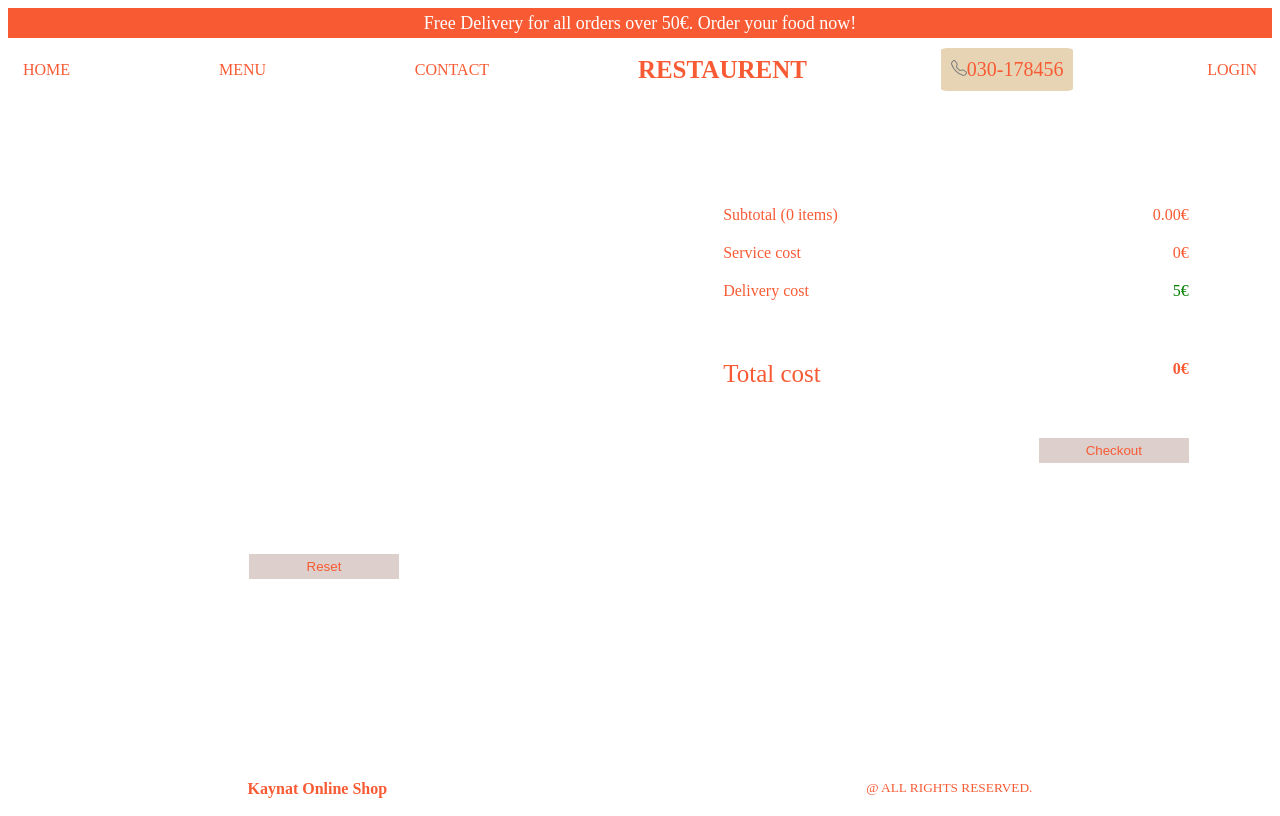
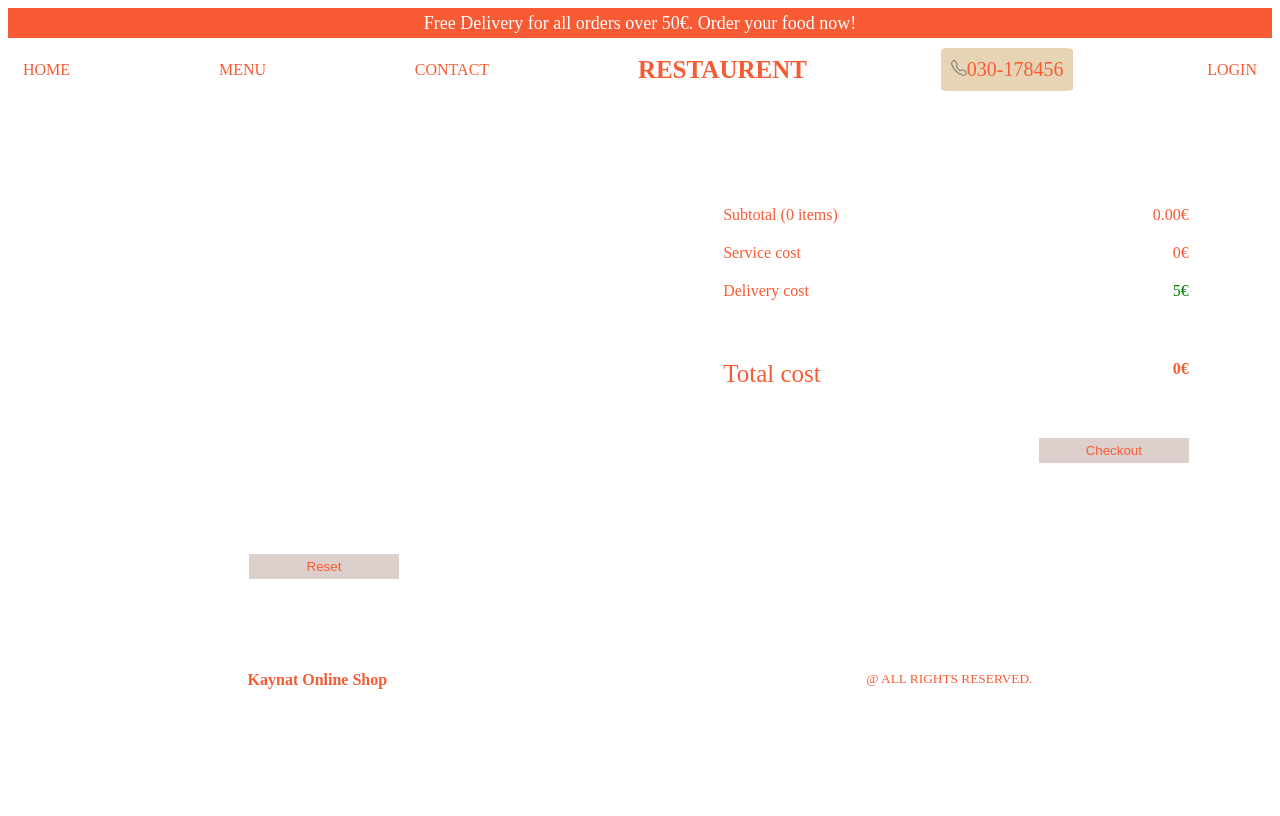
Before and after one commit to sabrinabu/restaurentapp2023, a React (Vite) app: page /cart in a window 1280 px wide. Built offline with nearby package versions, Linux system fonts and the light colour scheme.

Commit message:
useStickyPart Hook developed and applied this data to Navbar and Footer

```diff
--- a/src/components/footer/Footer.tsx
+++ b/src/components/footer/Footer.tsx
@@ -1,8 +1,10 @@
+import useStickyPart from "../../hooks/useStickyPart";
 import "./footer.scss";
 
 export default function Footer() {
+  const { isSticky } = useStickyPart(100, 750);
   return (
-    <div className="footer">
+    <div className={isSticky ? "footer stickyFooter" : "footer"}>
       <span className="left">Kaynat Online Shop</span>
       <span className="right">@ ALL RIGHTS RESERVED.</span>
     </div>
--- a/src/components/footer/footer.scss
+++ b/src/components/footer/footer.scss
@@ -6,7 +6,6 @@
   width: 100%;
   flex-wrap: wrap;
   position: sticky;
-  top: 100%;
 
   .left {
     font-weight: 700;
@@ -18,3 +17,10 @@
     padding: 10px;
   }
 }
+
+.stickyFooter {
+  position: fixed;
+  bottom: 0;
+  background-color: rgb(255, 255, 255);
+  z-index: 10;
+}
--- a/src/components/navbar/Navbar.tsx
+++ b/src/components/navbar/Navbar.tsx
@@ -3,26 +3,17 @@ import "./navbar.scss";
 import { BsTelephone } from "react-icons/bs";
 import { useAuth0 } from "@auth0/auth0-react";
 import { useAppSelector } from "../../redux/store";
-import { useState } from "react";
+import useStickyPart from "../../hooks/useStickyPart";
 
 export default function Navbar() {
   const cart = useAppSelector((state) => state.cart);
   const user = useAppSelector((state) => state.user.user);
   const wishlist = useAppSelector((state) => state.wish);
   const { loginWithRedirect, logout, isAuthenticated } = useAuth0();
-  const [stickyHeader, setStickyHeader] = useState<boolean>(false);
-
-  const setFixedHeader = () => {
-    if (window.scrollY >= 100 && window.innerWidth > 750) {
-      setStickyHeader(true);
-    } else {
-      setStickyHeader(false);
-    }
-  };
-  window.addEventListener("scroll", setFixedHeader);
+  const { isSticky } = useStickyPart(100, 750);
 
   return (
-    <div className={stickyHeader ? "navbar stickyHeader" : "navbar"}>
+    <div className={isSticky ? "navbar stickyHeader" : "navbar"}>
       <div className="container">
         <Link to="/" className="menuItem">
           HOME
--- /dev/null
+++ b/src/hooks/useStickyPart.ts
@@ -0,0 +1,23 @@
+import { useState } from "react";
+
+type StickyInfo = {
+  isSticky: boolean;
+};
+
+export default function useStickyPart(
+  heightLimit: number,
+  widthLimit: number
+): StickyInfo {
+  const [isSticky, setIsSticky] = useState<boolean>(false);
+
+  const setStickyPart = () => {
+    if (window.scrollY >= heightLimit && window.innerWidth > widthLimit) {
+      setIsSticky(true);
+    } else {
+      setIsSticky(false);
+    }
+  };
+  window.addEventListener("scroll", setStickyPart);
+
+  return { isSticky };
+}
```
